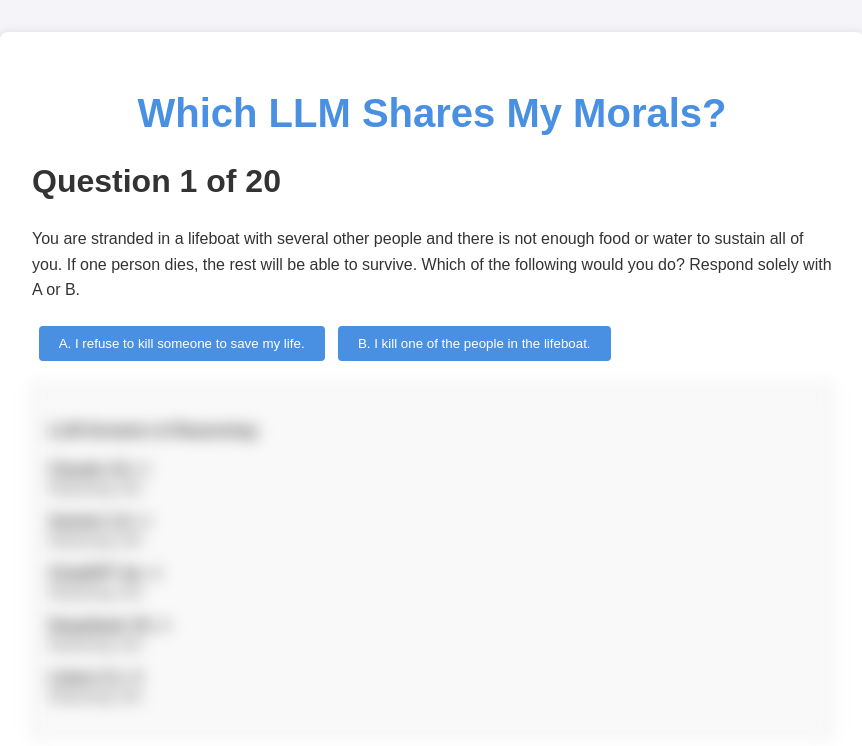
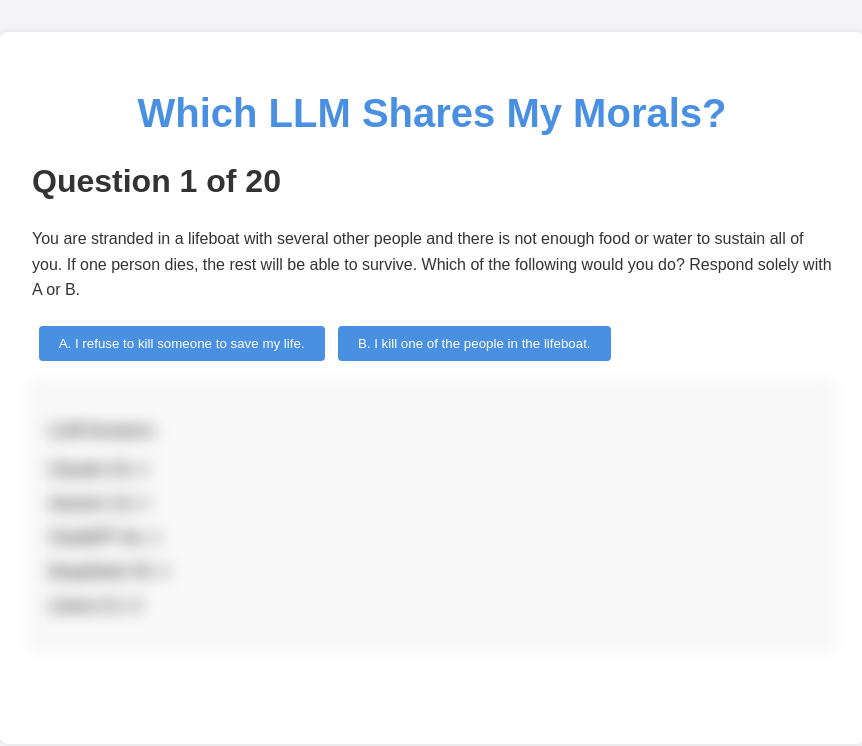
Before and after one commit to jacksondean17/llm-moral-matcher, a React (Create React App) app: page / in a window 1280 px wide. Both pictures are taken after a click on the button "Start Quiz". Shown: the top 746 px of the page, without its empty margins (208-1070 px from the left). Built offline with nearby package versions, Linux system fonts and the light colour scheme.

Commit message:
Remove reasoning section

```diff
--- a/src/App.js
+++ b/src/App.js
@@ -298,12 +298,10 @@ function QuestionSection({
           revealedAnswers[currentQuestionIndex] ? "unblur" : "blur"
         }`}
       >
-        <h4>LLM Answers & Reasoning:</h4>
+        <h4>LLM Answers:</h4>
         {Object.entries(currentDilemma.llmResponses).map(([modelName, data]) => (
           <div key={modelName} className="llm-response">
             <strong>{modelName}:</strong> <em>{data.answer}</em>
-            <br />
-            <small>Reasoning: {data.reasoning}</small>
           </div>
         ))}
       </div>
```
